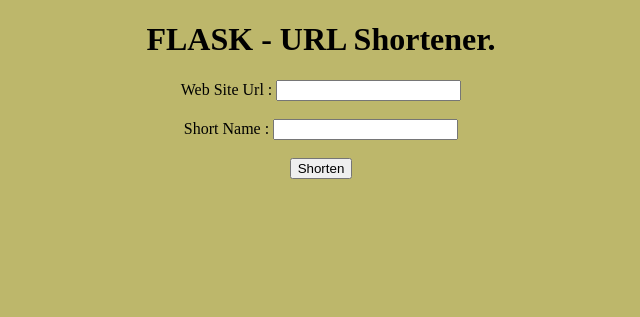
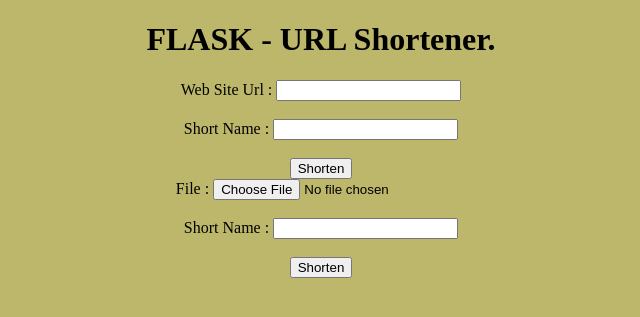
Before and after one commit to Syr7-s/flask-projects, a Flask app: template flask-url-project/templates/home.html in a window 1280 px wide. Shown: the top 317 px of the page, without its empty margins (319-959 px from the left). Run offline with Flask 2, Linux system fonts and the light colour scheme; the template is opened without the code that fills it, so the values that code supplies are empty.

Commit message:
app.py, home.html and urls.json were edited.

```diff
--- a/flask-url-project/templates/home.html
+++ b/flask-url-project/templates/home.html
@@ -22,5 +22,18 @@
         <input type="submit" value="Shorten">
     </form>
 </div>
+<div>
+    <form action="/your-url" style="text-align: center;" method="POST", enctype="multipart/form-data">
+        <label for="file"> File : </label>
+        <input type="file" name="file" value="" required>
+        <br>
+        <br>
+        <label for="code">Short Name :  </label>
+        <input type="text" name="code" value="" required>
+        <br>
+        <br>
+        <input type="submit" value="Shorten">
+    </form>
+</div>
 </body>
 </html>
--- a/flask-url-project/urls.json
+++ b/flask-url-project/urls.json
@@ -1 +1 @@
-{"google": {"url": "http://www.google.com"}, "yahoo": {"url": "http://www.google.com"}, "go": {"url": "http://www.google.com"}}
+{"google": {"url": "http://www.google.com"}, "yahoo": {"url": "http://www.google.com"}, "go": {"url": "http://www.google.com"}, "withcer": {"file": "withcer292030_screenshots_20200814195705_1.jpg"}}
```
Also changed, not shown: flask-url-project/app.py (+8 -1 lines).
